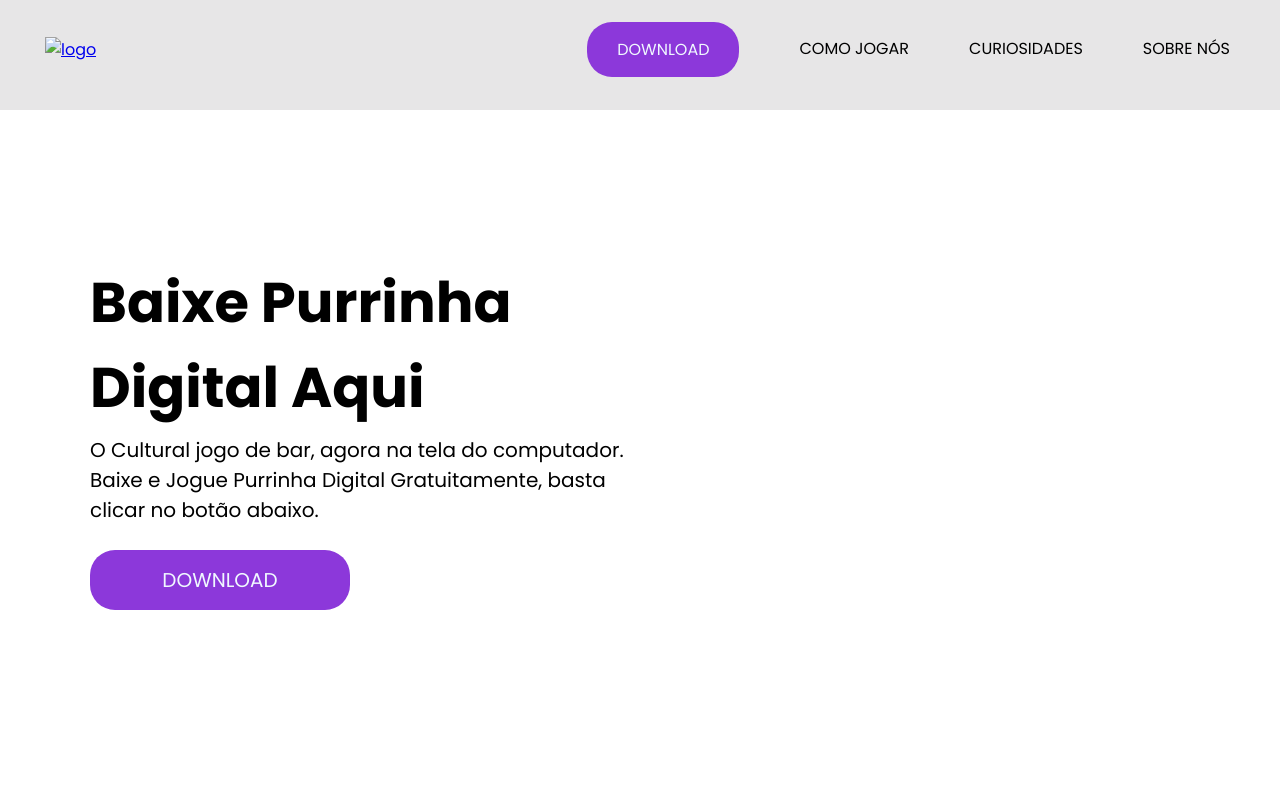
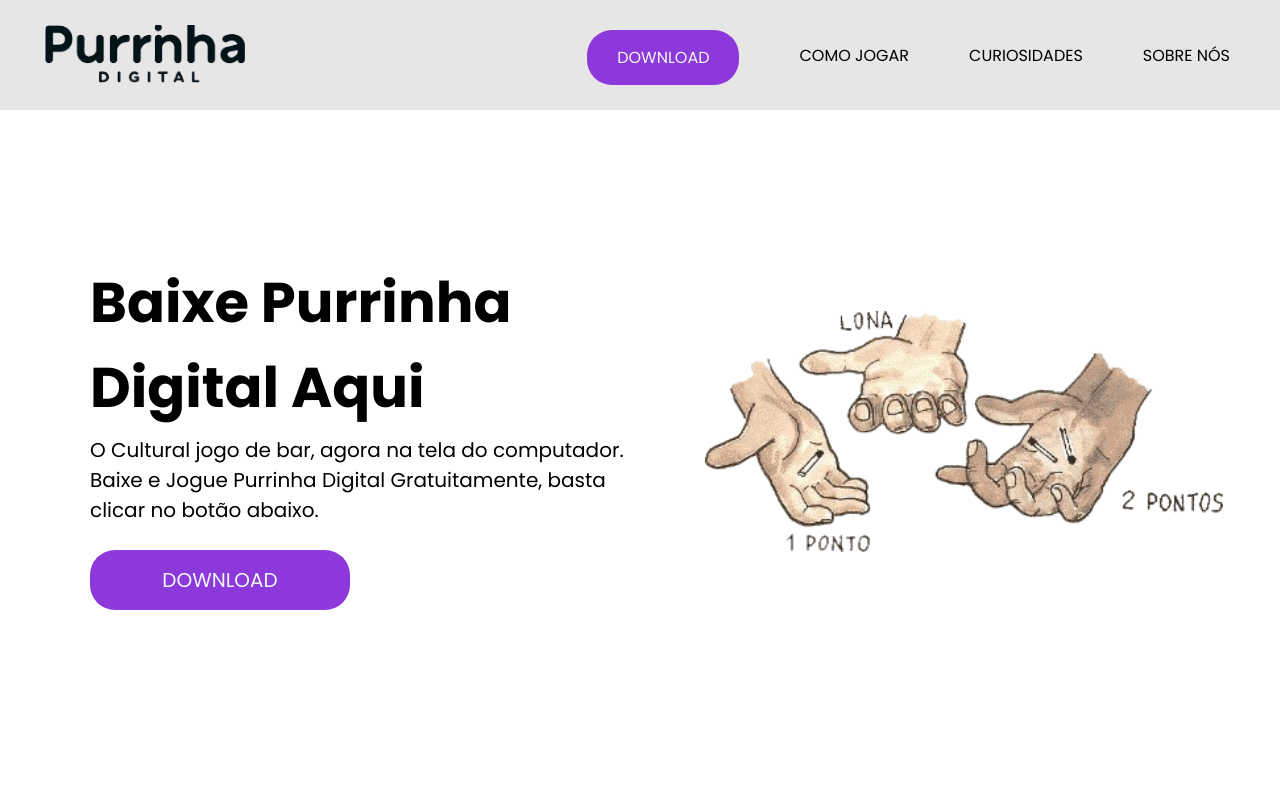
Before and after one commit to LilLioner/Purrinha-Digital---TCC, a plain HTML site: page index.html in a window 1280 px wide. Shown: the top 800 px of the page. Drawn offline with Linux system fonts and the light colour scheme; a web font is replaced by a local one.

Commit message:
Update index.html

```diff
--- a/index.html
+++ b/index.html
@@ -21,7 +21,7 @@
   <header>
     <nav>
       <a href="index.html">
-        <img src="assets/logo.png" alt="logo">
+        <img src="assets/logo.jpeg" alt="logo">
       </a>
       <ul class="navegador">
         <a href="index.html" class="btn">Download</a>
@@ -43,7 +43,7 @@
       </div>
 
       <div class="download-img">
-        <img src="/assets/ilustmain.png" alt="">
+        <img src="/assets/ilustmain.jpeg" alt="">
       </div>
 
     </div>
```
